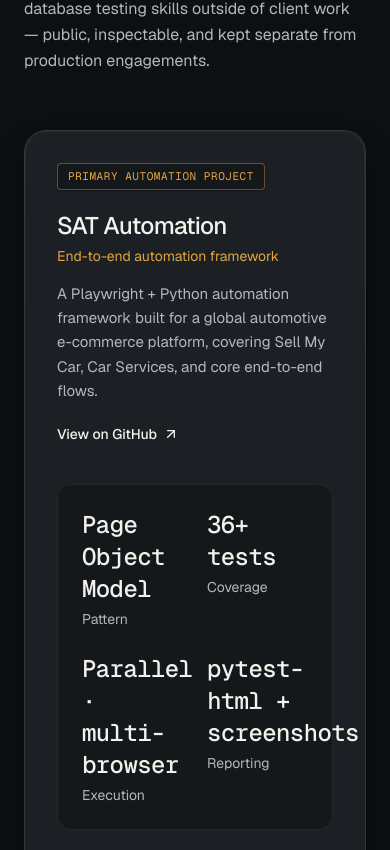
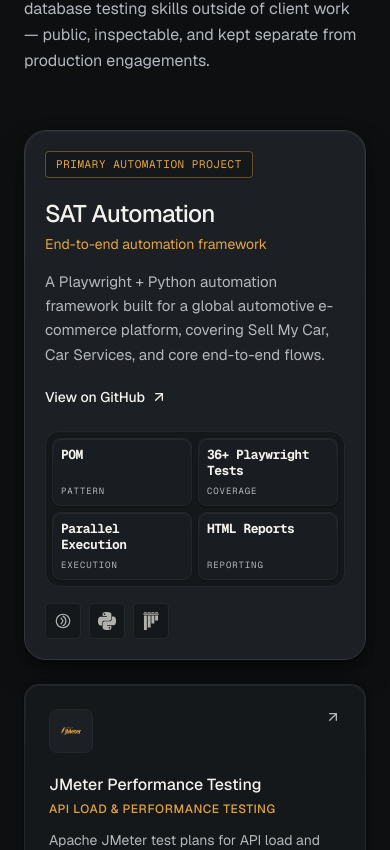
Before and after one commit to usman-siddique/QA-Portfolio, a Next.js app: page / in a window 390 px wide. Shown: the part 4054-4904 px from the top of the page. Built offline with nearby package versions, Linux system fonts and the light colour scheme.

Commit message:
Fix mobile automation metrics card

```diff
--- a/components/sections/ArtifactGrid.tsx
+++ b/components/sections/ArtifactGrid.tsx
@@ -8,8 +8,16 @@
 import { TechIcon } from "@/components/ui/TechIcon";
 import { artifacts } from "@/content/artifacts";
 
+const mobileMetricTitles: Record<string, string> = {
+  Pattern: "POM",
+  Coverage: "36+ Playwright Tests",
+  Execution: "Parallel Execution",
+  Reporting: "HTML Reports",
+};
+
 export function ArtifactGrid() {
   const [featured, ...rest] = artifacts;
+  const isSatAutomation = featured?.name === "SAT Automation";
 
   return (
     <section className="border-b border-border bg-surface/25">
@@ -32,7 +40,13 @@
                 className="group block"
               >
                 <div className="surface-sheen relative overflow-hidden rounded-[var(--radius-xl)] border border-border-strong bg-surface-2 shadow-elevated-md transition-all duration-300 hover:-translate-y-1 hover:border-accent/50 hover:shadow-glow">
-                  <div className="grid gap-10 p-8 sm:p-10 lg:grid-cols-[1.2fr_1fr] lg:gap-14 lg:p-12">
+                  <div
+                    className={`grid lg:grid-cols-[1.2fr_1fr] lg:gap-14 lg:p-12 ${
+                      isSatAutomation
+                        ? "gap-6 p-5 sm:gap-10 sm:p-10"
+                        : "gap-10 p-8 sm:p-10"
+                    }`}
+                  >
                     <div className="flex flex-col gap-5">
                       <div className="flex flex-wrap items-center gap-3">
                         <Badge className="border-accent/40 text-accent">
@@ -61,7 +75,40 @@
                       </span>
                     </div>
 
-                    <div className="flex flex-col gap-6">
+                    <div
+                      className={`flex flex-col ${
+                        isSatAutomation ? "gap-4 md:gap-6" : "gap-6"
+                      }`}
+                    >
+                      {isSatAutomation ? (
+                        <>
+                          <div className="grid grid-cols-2 gap-1.5 rounded-[var(--radius-lg)] border border-border bg-surface p-1.5 md:hidden">
+                            {featured.facts.map((fact) => (
+                              <div
+                                key={fact.label}
+                                className="surface-sheen flex min-h-[4.25rem] min-w-0 flex-col justify-between rounded-[var(--radius-md)] border border-border bg-surface-2/70 p-2 shadow-xs"
+                              >
+                                <span className="break-words font-mono text-[13px] font-bold leading-tight tracking-[-0.04em] text-foreground">
+                                  {mobileMetricTitles[fact.label] ?? fact.value}
+                                </span>
+                                <span className="font-mono text-[9px] uppercase leading-tight tracking-[0.1em] text-muted-foreground">
+                                  {fact.label}
+                                </span>
+                              </div>
+                            ))}
+                          </div>
+
+                          <div className="hidden grid-cols-2 gap-x-6 gap-y-6 rounded-[var(--radius-lg)] border border-border bg-surface p-6 md:grid">
+                            {featured.facts.map((fact) => (
+                              <MetricStat
+                                key={fact.label}
+                                value={fact.value}
+                                label={fact.label}
+                              />
+                            ))}
+                          </div>
+                        </>
+                      ) : (
                         <div className="grid grid-cols-2 gap-x-6 gap-y-6 rounded-[var(--radius-lg)] border border-border bg-surface p-6">
                           {featured.facts.map((fact) => (
                             <MetricStat
@@ -71,6 +118,7 @@
                             />
                           ))}
                         </div>
+                      )}
 
                       {featured.tools.length > 0 ? (
                         <div className="flex flex-wrap gap-2">
--- a/content/artifacts.ts
+++ b/content/artifacts.ts
@@ -14,7 +14,7 @@
     tools: ["Playwright", "Python", "Pytest"],
     facts: [
       { label: "Pattern", value: "Page Object Model" },
-      { label: "Coverage", value: "36+ tests" },
+      { label: "Coverage", value: "36+ Playwright tests" },
       { label: "Execution", value: "Parallel · multi-browser" },
       { label: "Reporting", value: "pytest-html + screenshots" },
     ],
```
Lines whose indentation alone changed are shown as unchanged.
